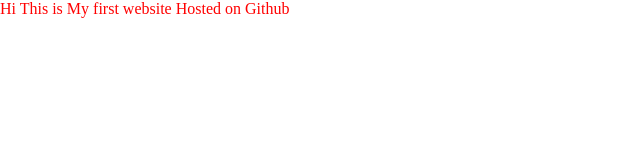
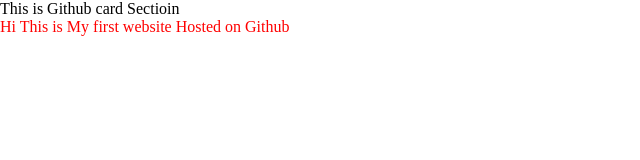
Before and after one commit to CodeMonitor-lab/localRepo, a plain HTML site: page index.html in a window 1280 px wide. Shown: the whole page, without its empty margins (0-640 px from the left). Drawn offline with Linux system fonts and the light colour scheme.

Commit message:
Modified index file

```diff
--- a/index.html
+++ b/index.html
@@ -7,6 +7,9 @@
     <link rel="stylesheet" href="./index.css">
 </head>
 <body>
+    <div class="githubCard">
+        <section>This is Github card Sectioin</section>
+    </div>
     <p>Hi This is My first website Hosted on Github</p>
 </body>
 </html>
```
